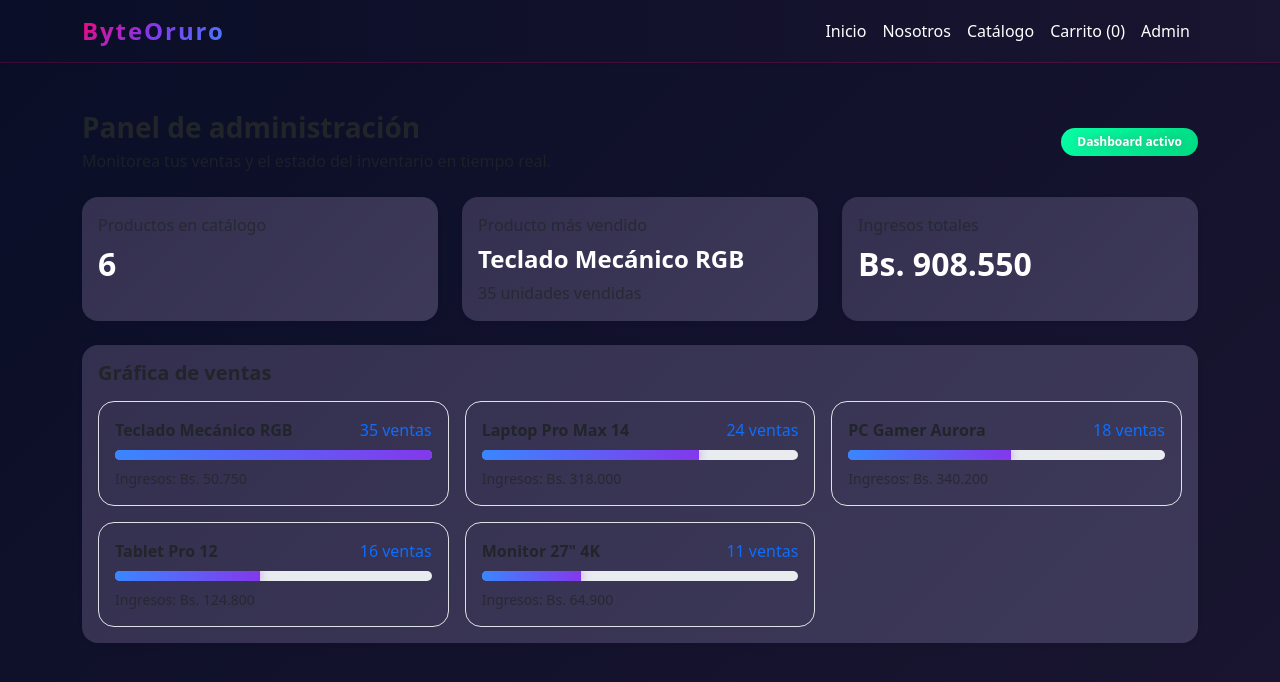
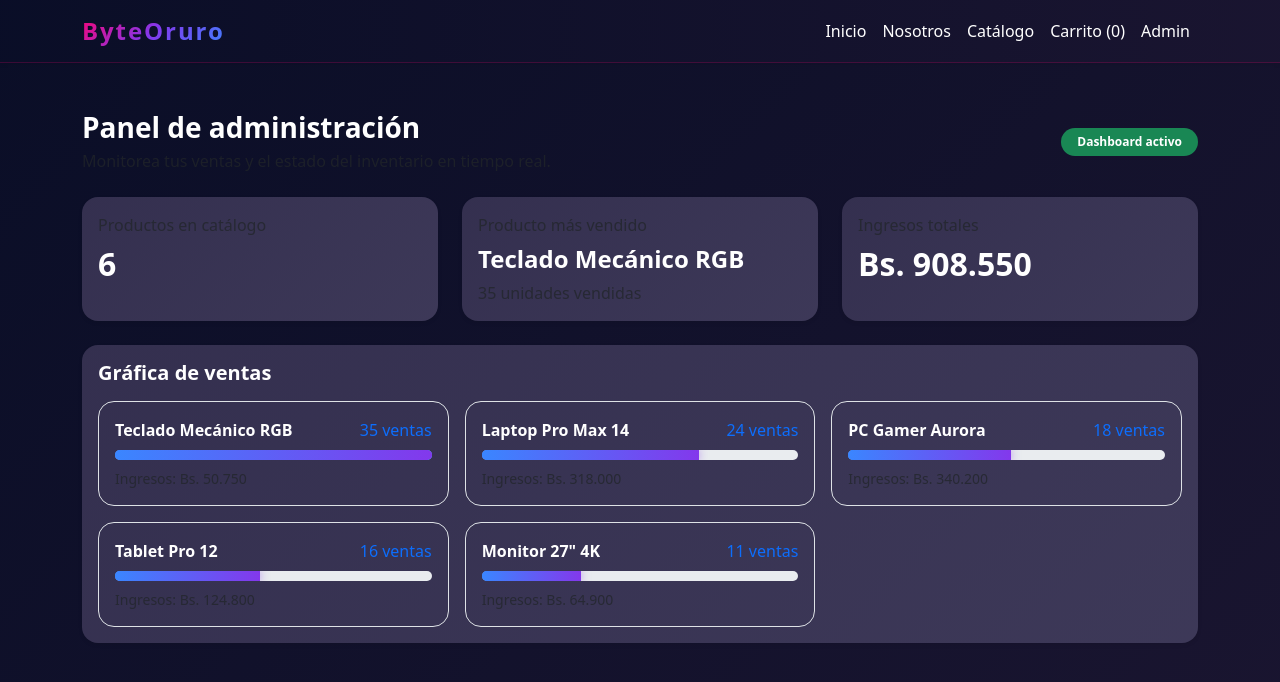
Before and after one commit to linseytijllaperez-coder/ProyectoFinal, a Vue app: page /admin in a window 1280 px wide. Shown: the top 682 px of the page. Built offline with nearby package versions, Linux system fonts and the light colour scheme; the HTML template or start-up script is replaced by a standard one.

Commit message:
style: forzar todos los textos a blanco puro - sobrescribir Bootstrap completamente

```diff
--- a/src/style.css
+++ b/src/style.css
@@ -5,10 +5,18 @@
   color: #ffffff;
 }
 
+* {
+  color: #ffffff !important;
+}
+
 body {
   margin: 0;
   min-height: 100vh;
   background: linear-gradient(135deg, #0a0e27 0%, #1a1530 100%);
+  color: #ffffff;
+}
+
+html {
   color: #ffffff;
 }
 
@@ -70,20 +78,20 @@ section li {
   border: 1px solid rgba(131, 56, 236, 0.2) !important;
 }
 
-.badge {
-  text-shadow: 0 0 8px rgba(255, 0, 110, 0.3);
+.text-primary {
+  color: #3a86ff !important;
 }
 
 .text-bg-warning {
-  background: linear-gradient(135deg, #ff006e, #ff3381) !important;
+  color: #ffffff !important;
 }
 
 .text-bg-primary {
-  background: linear-gradient(135deg, #3a86ff, #8338ec) !important;
+  color: #ffffff !important;
 }
 
 .text-bg-success {
-  background: linear-gradient(135deg, #06ffa5, #00d981) !important;
+  color: #ffffff !important;
 }
 
 .text-bg-light {
@@ -104,32 +112,35 @@ section li {
 }
 
 .btn-outline-primary {
-  color: #8338ec;
+  color: #ffffff !important;
   border-color: #8338ec;
   box-shadow: 0 0 10px rgba(131, 56, 236, 0.2);
 }
 
 .btn-outline-primary:hover {
+  color: #ffffff !important;
   background-color: rgba(131, 56, 236, 0.1);
   box-shadow: 0 0 15px rgba(131, 56, 236, 0.4);
 }
 
 .btn-outline-light {
-  color: #3a86ff;
+  color: #ffffff !important;
   border-color: rgba(58, 134, 255, 0.3);
 }
 
 .btn-outline-light:hover {
+  color: #ffffff !important;
   background-color: rgba(58, 134, 255, 0.1);
   box-shadow: 0 0 15px rgba(58, 134, 255, 0.3);
 }
 
 .btn-outline-secondary {
   border-color: rgba(255, 0, 110, 0.3);
-  color: #ff006e;
+  color: #ffffff !important;
 }
 
 .btn-outline-secondary:hover {
+  color: #ffffff !important;
   background-color: rgba(255, 0, 110, 0.1);
   box-shadow: 0 0 15px rgba(255, 0, 110, 0.3);
 }
@@ -195,5 +206,34 @@ h1, h2, h3, h4, h5 {
 }
 
 .small {
-  color: #e8e8ff !important;
+  color: #ffffff !important;
 }
+
+/* Forzar color blanco en todos los textos y elementos */
+a {
+  color: #3a86ff !important;
+}
+
+button, .btn {
+  color: #ffffff !important;
+}
+
+.text-secondary {
+  color: #ffffff !important;
+}
+
+.text-dark {
+  color: #ffffff !important;
+}
+
+div, span, p, li, ul, ol {
+  color: #ffffff;
+}
+
+input, textarea, select {
+  color: #ffffff;
+}
+
+.navbar-text {
+  color: #ffffff !important;
+}
```
